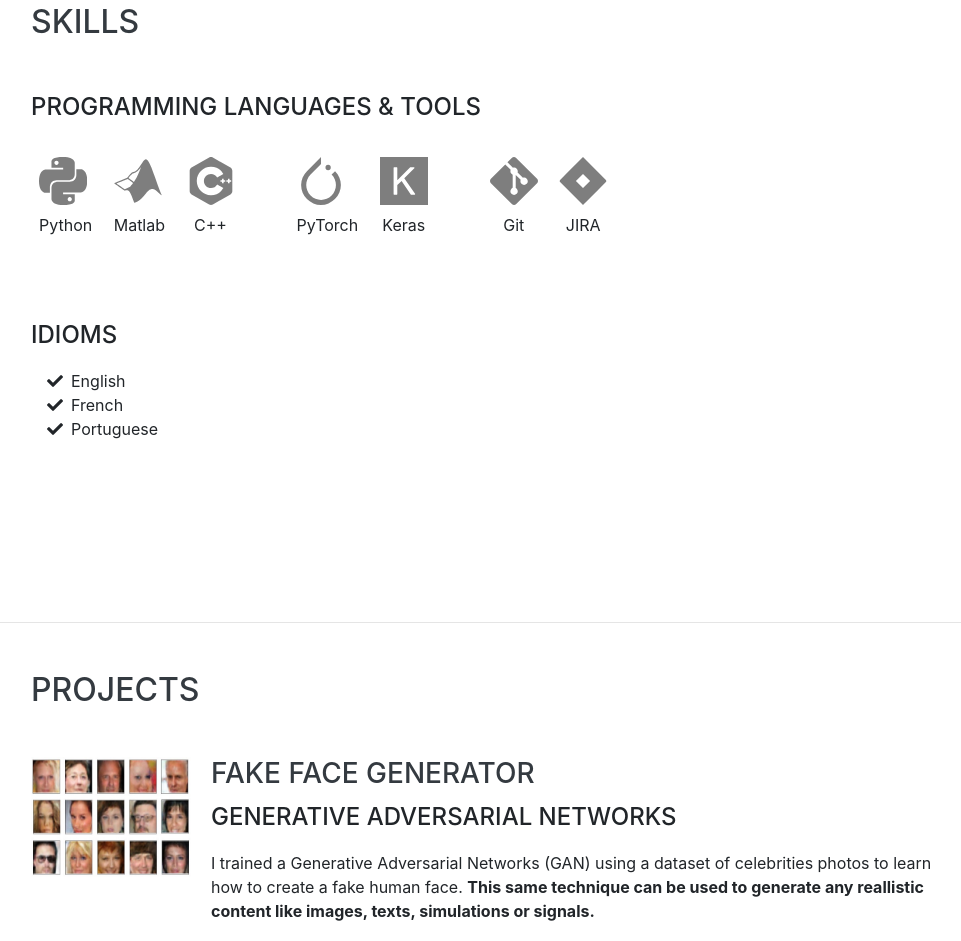
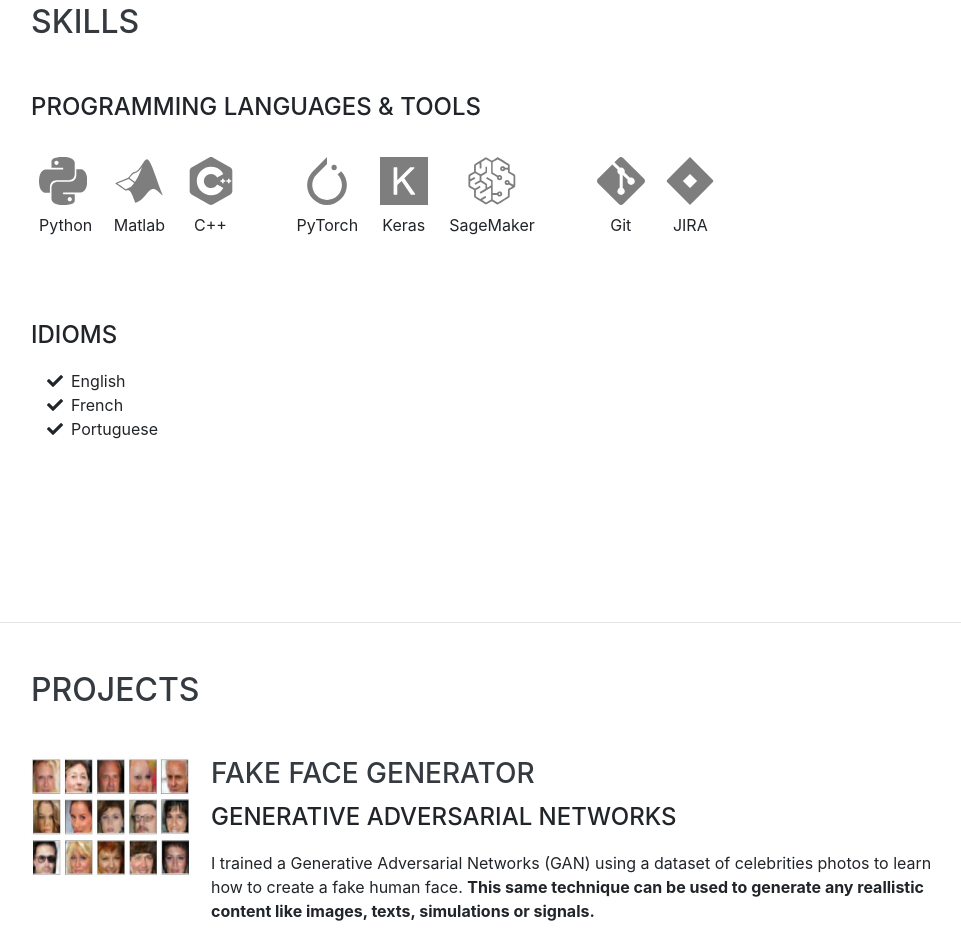
Before and after one commit to diogodutra/diogodutra.github.io, a website with bundled scripts: page index.html in a window 1280 px wide. Shown: the part 3957-4898 px from the top of the page, without its empty margins (289-1250 px from the left). Built offline with nearby package versions, Linux system fonts and the light colour scheme; a web font is replaced by a local one.

Commit message:
Added SageMaker on Skills

```diff
--- a/index.html
+++ b/index.html
@@ -396,29 +396,33 @@
               <img class="svg" src="img/python.svg" alt="Python"></img>
               <p class="icon-legend">Python</p>
             </li>
-            <li class="list-inline-item">
+            <li class="list-inline-item" style="text-align: center">
               <img class="svg" src="img/matlab.svg" alt="Matlab"></img>
               <p class="icon-legend">Matlab</p>
             </li>
-            <li class="list-inline-item">
+            <li class="list-inline-item" style="text-align: center">
               <img class="svg" src="img/cplusplus.svg" alt="C++"></img>
               <p class="icon-legend">C++</p>
             </li>
             &nbsp;&nbsp;
-            <li class="list-inline-item">
+            <li class="list-inline-item" style="text-align: center">
               <img class="svg" src="img/pytorch.svg" alt="PyTorch"></img>
               <p class="icon-legend">PyTorch</p>
             </li>
-            <li class="list-inline-item">
+            <li class="list-inline-item" style="text-align: center">
               <img class="svg" src="img/keras.svg" alt="Keras"></img>
               <p class="icon-legend">Keras</p>
             </li>
+            <li class="list-inline-item" style="text-align: center">
+              <img class="svg" src="img/sagemaker.svg" alt="Amazon SageMaker"></img>
+              <p class="icon-legend">SageMaker</p>
+            </li>
             &nbsp;&nbsp;
-            <li class="list-inline-item">
+            <li class="list-inline-item" style="text-align: center">
               <img class="svg" src="img/git.svg" alt="Git"></img>
               <p class="icon-legend">Git</p>
             </li>
-            <li class="list-inline-item">
+            <li class="list-inline-item" style="text-align: center">
               <img class="svg" src="img/jira.svg" alt="JIRA"></img>
               <p class="icon-legend">JIRA</p>
             </li>
```
Also changed, not shown: img/sagemaker.svg (added).
